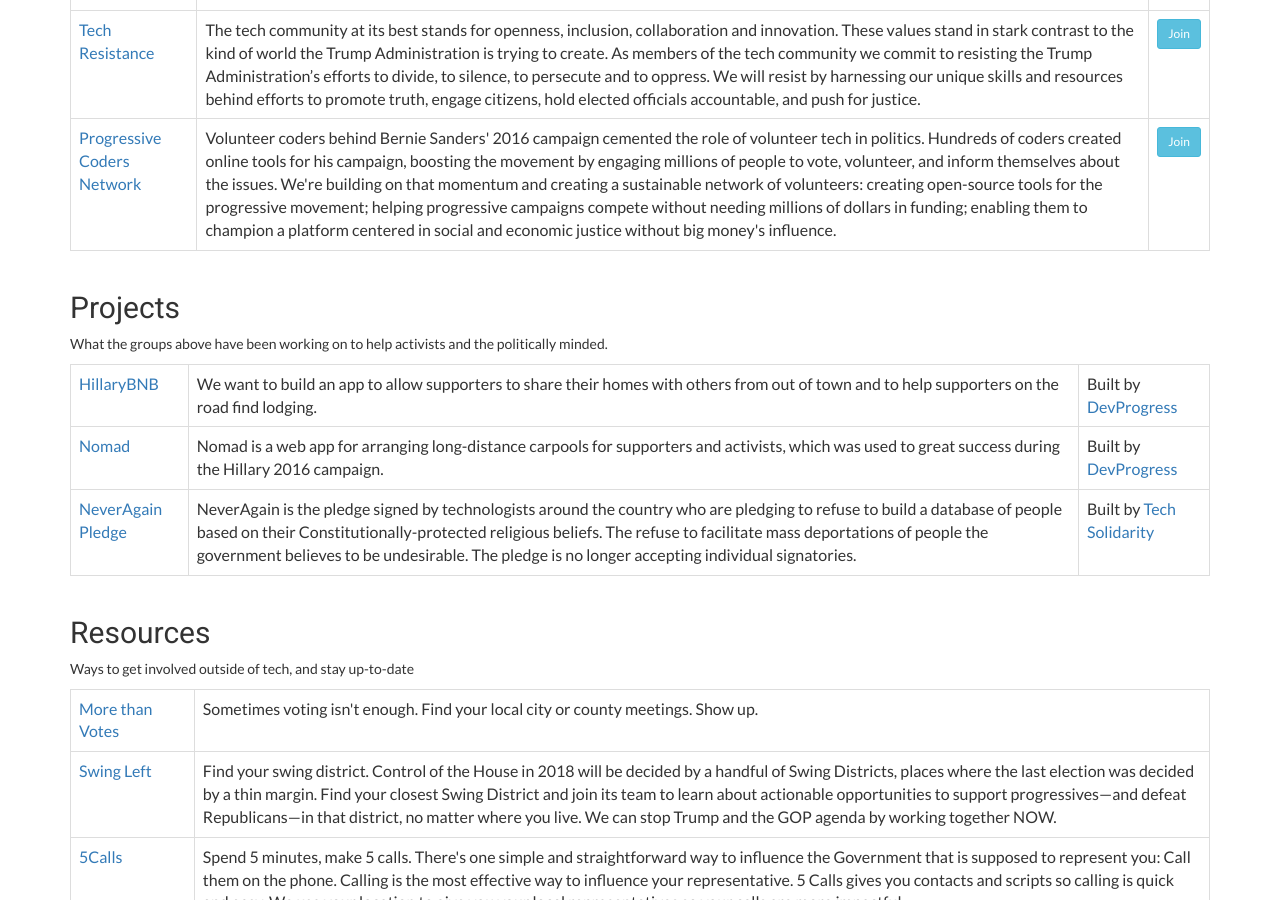
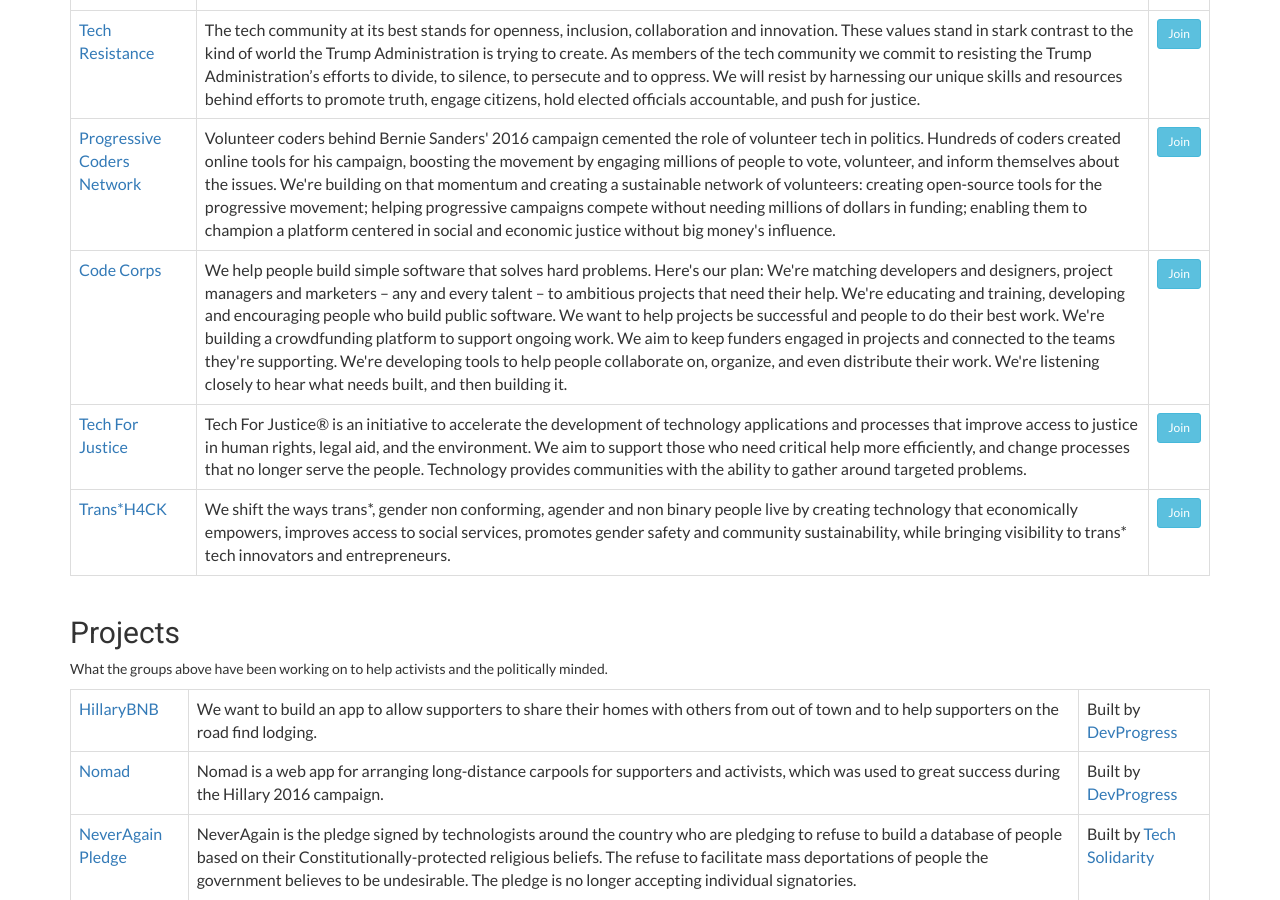
Before and after one commit to phildini/technicalmajority, a Jekyll site: the page built from docs/index.md, in a window 1280 px wide and 900 px high, scrolled down 1266 px. Built offline with Jekyll 4.4.1, drawn with Linux system fonts in a browser that asks for light colours; nearby versions of some CDN libraries.

Commit message:
Add transhack, code corps, tech for justice

```diff
--- a/docs/_data/orgs.yaml
+++ b/docs/_data/orgs.yaml
@@ -75,3 +75,29 @@
     Hundreds of coders created online tools for his campaign, boosting the movement by engaging millions of people to vote, volunteer, and inform themselves about the issues.
     We're building on that momentum and creating a sustainable network of volunteers: creating open-source tools for the progressive movement; helping progressive campaigns compete without needing millions of dollars in funding; enabling them to champion a platform centered in social and economic justice without big money's influence.
   join_url: https://airtable.com/shrSnsmAIGWD1oGIL
+
+- id: codecorps
+  name: Code Corps
+  url: https://www.codecorps.org/
+  description: >
+    We help people build simple software
+    that solves hard problems. Here's our plan: We're matching developers and designers, project managers and marketers – any and every talent – to ambitious projects that need their help.
+    We're educating and training, developing and encouraging people who build public software. We want to help projects be successful and people to do their best work.
+    We're building a crowdfunding platform to support ongoing work. We aim to keep funders engaged in projects and connected to the teams they're supporting.
+    We're developing tools to help people collaborate on, organize, and even distribute their work. We're listening closely to hear what needs built, and then building it.
+  join_url: https://www.codecorps.org/signup
+
+- id: techforjustice
+  name: Tech For Justice
+  url: http://www.techforjustice.org/
+  description: >
+    Tech For Justice® is an initiative to accelerate the development of technology applications and processes that improve access to justice in human rights, legal aid, and the environment.
+    We aim to support those who need critical help more efficiently, and change processes that no longer serve the people. Technology provides communities with the ability to gather around targeted problems.
+  join_url: http://www.techforjustice.org/get-involved/
+
+- id: transhack
+  name: Trans*H4CK
+  url: http://www.transhack.org/
+  description: >
+    We shift the ways trans*, gender non conforming, agender and non binary people live by creating technology that economically empowers, improves access to social services, promotes gender safety and community sustainability, while bringing visibility to trans* tech innovators and entrepreneurs.
+  join_url: http://www.transhack.org/donate
```
